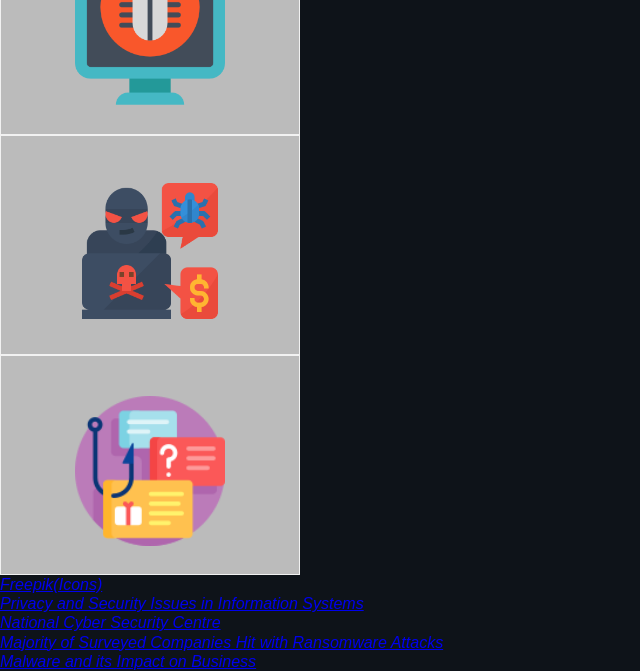
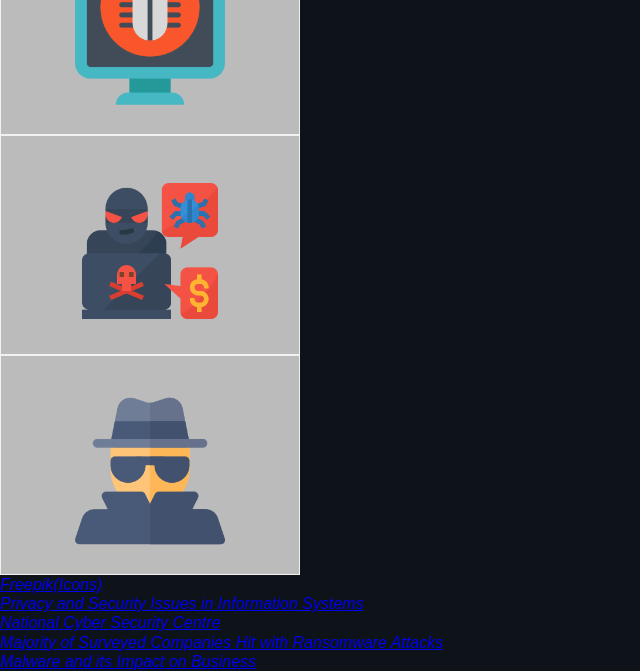
Before and after one commit to GroupProject111/industry, a plain HTML site: page issues.html in a window 1280 px wide. Shown: the part 702-1373 px from the top of the page, without its empty margins (0-640 px from the left). Drawn offline with Linux system fonts and the light colour scheme; files that its build step writes are made by us from their sources; a web font is replaced by a local one.

Commit message:
Update issues.html

```diff
--- a/issues.html
+++ b/issues.html
@@ -94,7 +94,7 @@
             <div class="flip-card">
               <div class="flip-card-inner">
                 <div class="flip-card-front">
-                  <img src="images/internet.png" alt="Insider Threats" style="width:150px;height:150px;">
+                  <img src="images/insider.png" alt="Insider Threats" style="width:150px;height:150px;">
                 </div>
                 <div class="flip-card-back" style="background-color: rgb(193, 94, 114);">
                   <h1>Insider Threats</h1>
```
